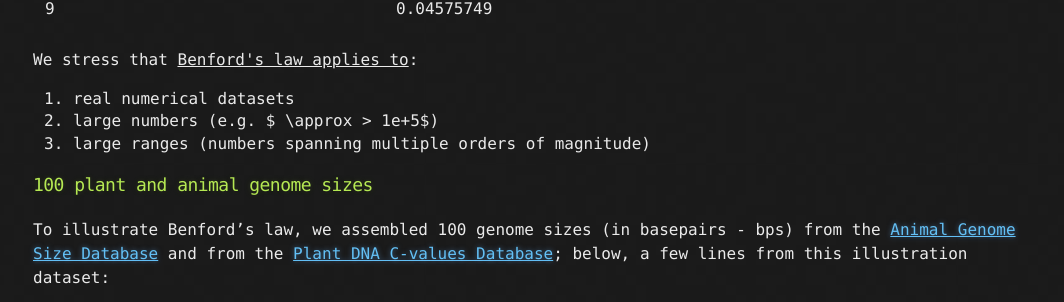
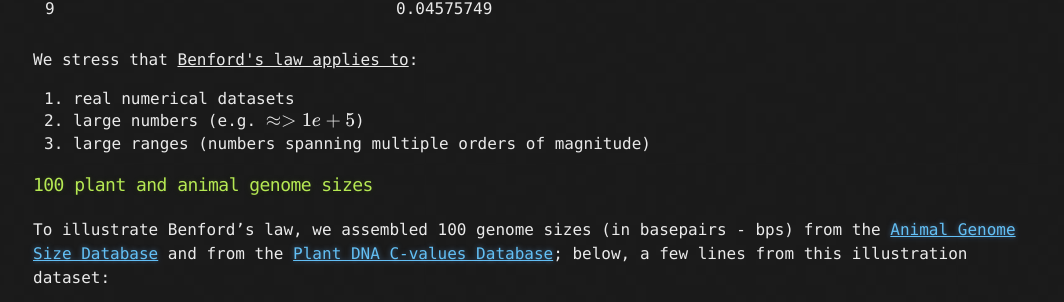
Before and after one commit to bioinformateachers/bioinformateachers.github.io, a Jekyll site: the page built from _posts/2026-11-04-benford.md, in a window 1280 px wide and 900 px high, scrolled down 748 px. Shown: the part 152-454 px from the top of the window, without its empty margins (107-1171 px from the left). Built offline with Jekyll 4.4.1, drawn with Linux system fonts in a browser that asks for light colours; formulas are drawn with MathJax 3.

Commit message:
fixing bug with latex math

```diff
--- a/_posts/2026-11-04-benford.md
+++ b/_posts/2026-11-04-benford.md
@@ -33,7 +33,7 @@ which gives the probabilities listed in the table below.
 We stress that <u>Benford's law applies to</u>:
 
 1. real numerical datasets
-2. large numbers (e.g. $ \approx > 1e+5$)
+2. large numbers (e.g. $$\approx > 1e+5$$)
 3. large ranges (numbers spanning multiple orders of magnitude)
 
 
```
